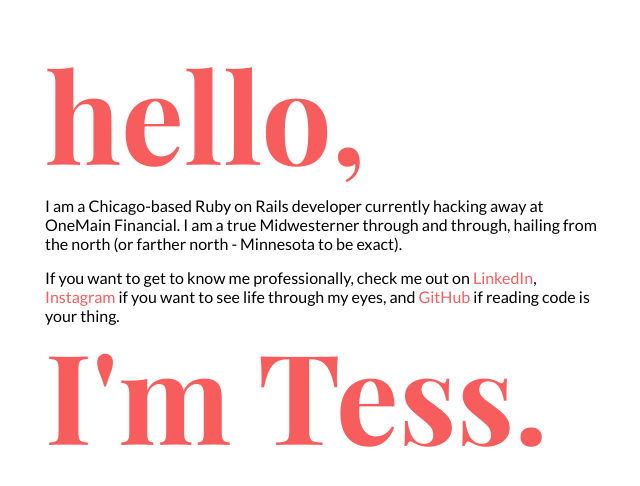
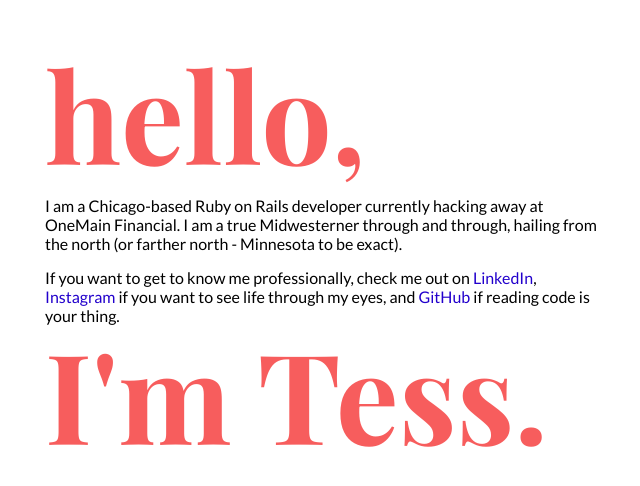
Before and after one commit to tesstryan/tesstryan.github.io, a plain HTML site: page index.html in a window 1280 px wide. Shown: the whole page, without its empty margins (295-935 px from the left). Drawn offline with nearby package versions, Linux system fonts and the light colour scheme.

Commit message:
Changes links back to blue

```diff
--- a/stylesheet.css
+++ b/stylesheet.css
@@ -38,7 +38,7 @@ a {
     text-decoration: none;
 }
 a:link, a:visited {
-    color: #f75d5d;
+    color: #2200CC;
 }
 a:hover {
     text-decoration: underline;
```
